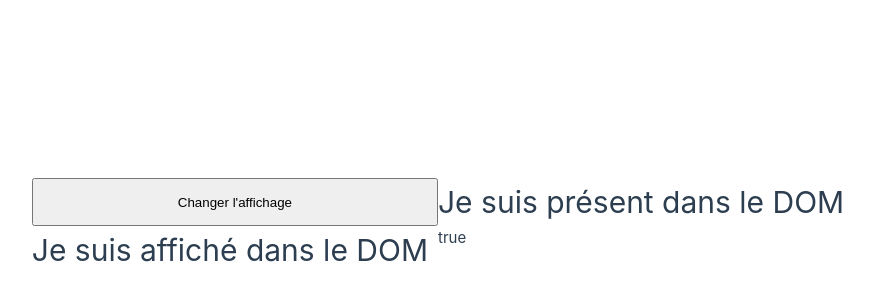
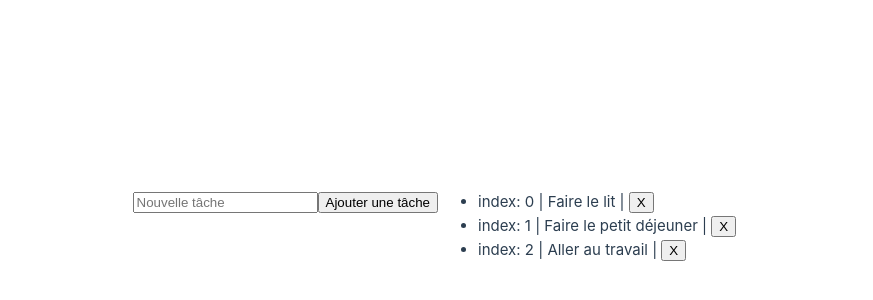
Before and after one commit to GregMarshall999/initiation-vue, a Vue app: page / in a window 1280 px wide. Shown: the part 174-474 px from the top of the page, without its empty margins (202-1075 px from the left). Built offline with nearby package versions, Linux system fonts and the light colour scheme.

Commit message:
rendu liste

```diff
--- a/src/App.vue
+++ b/src/App.vue
@@ -1,29 +1,39 @@
 <template>
 
-<button @click="affichage = !affichage">Changer l'affichage</button>
-
-<!--Ajoute et retire les éléments du DOM, lourd en chargement et changement-->
-<h1 id="Moi" v-if="affichage">Je suis présent dans le DOM</h1>
-<h1 v-else>Je ne suis plus présent dans le DOM</h1>
-
-<!--Cache et affiche les éléments dans le DOM, Attention! Encore présents dans l'inspecteur avec display: none-->
-<h1 id="Moi" v-show="affichage">Je suis affiché dans le DOM</h1>
-<h1 v-show="!affichage">Je suis toujours affiché dans le DOM, mais je suis caché</h1>
-
-<div v-if="test">
-  {{ test.compte }}
-</div>
+<form @submit.prevent="add">
+  <input v-model="texteTache" required placeholder="Nouvelle tâche"/>
+  <button>Ajouter une tâche</button>
+</form>
+<ul>
+  <li v-for="(todo, index) in todoListe" :key="todo.id">
+    index: {{ index }} |
+    {{ todo.texte }} |
+    <button @click="remove(todo)">X</button>
+  </li>
+</ul>
 
 </template>
 
 <script setup>
-import { ref, onMounted } from 'vue';
+import { ref } from 'vue';
 
-const affichage = ref(true);
+var id = 0;
 
-//vu en détail dans Cycle de Vie
-const test = ref();
-onMounted(() => setTimeout(() => { test.value = { compte: true } }, 2000));
+const texteTache = ref('');
+const todoListe = ref([
+  { id: id++, texte: 'Faire le lit' },
+  { id: id++, texte: 'Faire le petit déjeuner' },
+  { id: id++, texte: 'Aller au travail' }
+]);
+
+const add = () => {
+  todoListe.value.push({ id: id++, texte: texteTache.value });
+  texteTache.value = '';
+}
+
+const remove = todo => {
+  todoListe.value = todoListe.value.filter(t => t !== todo);
+}
 
 </script>
 
```
